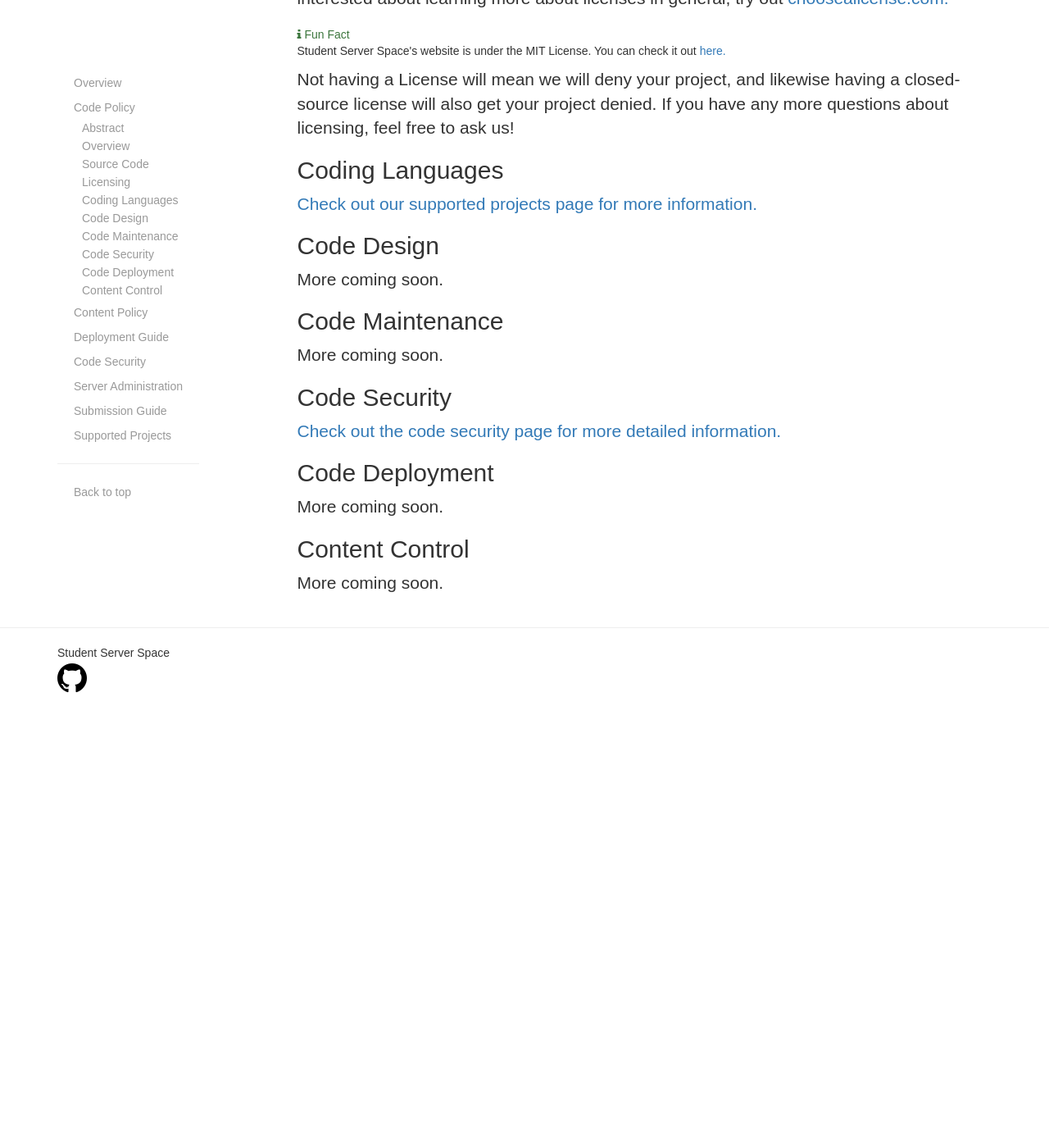
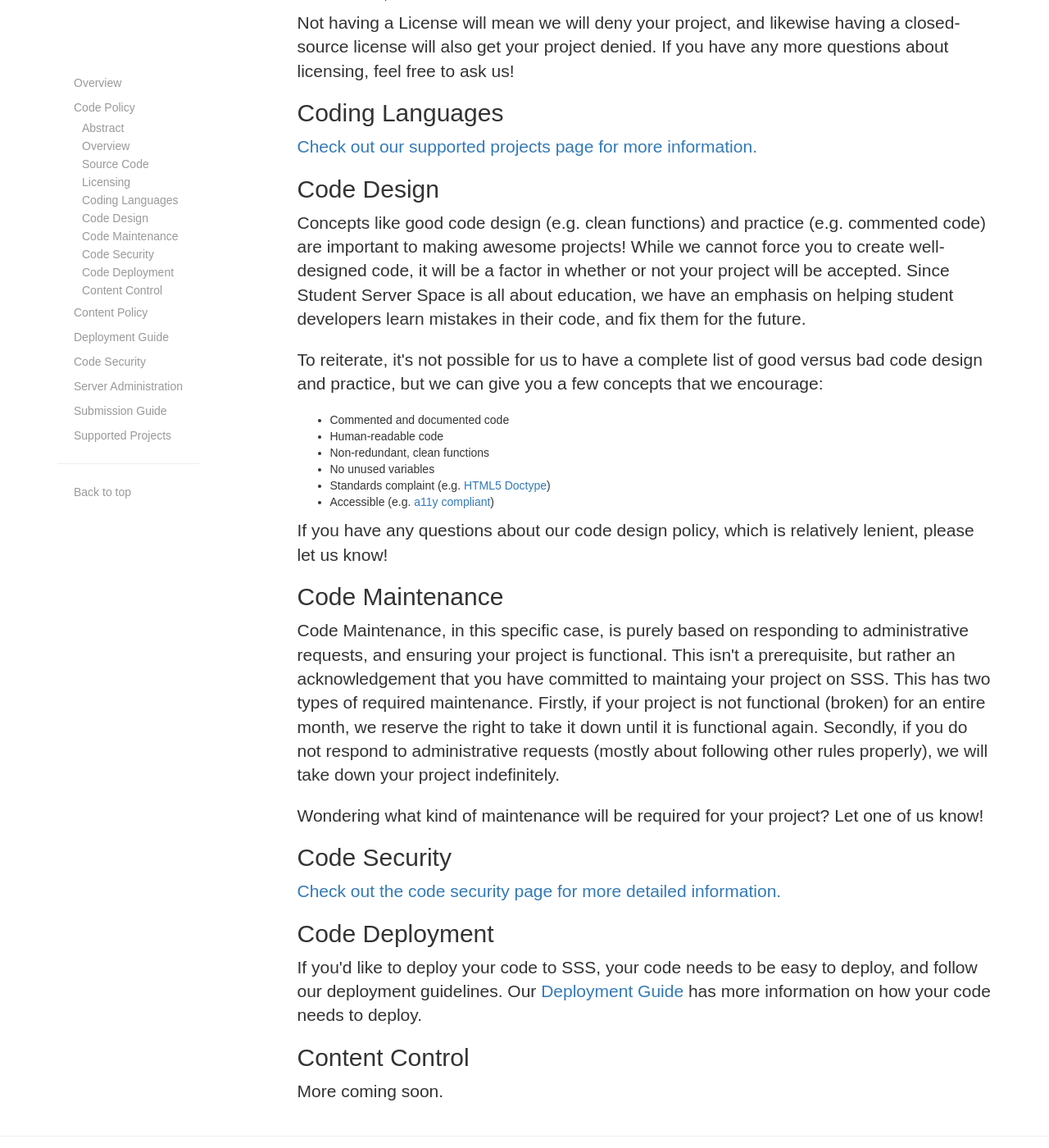
Before and after one commit to mattxwang/sss-website, a Jekyll site: the page built from _docs/code.html, in a window 1280 px wide and 1400 px high, scrolled down 2623 px. Shown: the whole window at 82% size. Built offline with Jekyll 4.4.1, drawn with Linux system fonts in a browser that asks for light colours; nearby versions of some CDN libraries; library files that are not in the unit come from our copies; before the commit the page ends 3471 px from its top, so only the background shows below that; some of the changed text lies outside the part shown.

Commit message:
updates a few code policy details

```diff
--- a/_docs/code.html
+++ b/_docs/code.html
@@ -103,10 +103,10 @@
             Code Maintenance
           </td>
           <td>
-            Code needs to be well-maintained; if there are large bugs in the software that are not fixed within a month, it will be taken down. In addition, if there is time-relevant information that is not updated, we will give you a warning, and possible probation.
+            Your project needs to be maintained, by responding to administration requests, and ensuring your project stays functional.
           </td>
           <td>
-            Bug-fixing, complying to administration requests, updating time-relevant information.
+            Bug-fixing, and complying to administration requests.
           </td>
         </tr>
         <tr>
@@ -125,7 +125,7 @@
             Code Deployment
           </td>
           <td>
-            We require a bash, non-sudo build script for your code. An explanation can be found in the deployment section.
+            We require a bash, non-sudo build script for your code. An explanation can be found in the <a href="{{site.baseurl}}/docs/deploy">deployment guide.</a>
           </td>
           <td>
             <a href="https://github.com/malsf21/world.ac/blob/master/setup.sh">WAC Setup Script</a>
@@ -149,11 +149,15 @@
 <div class="section">
   <h2 class="section-header" id="source-code">Source Code</h2>
   <p class="lead">
-    All of your project's code should be open-source. <a href="https://en.wikipedia.org/wiki/Open-source_software">According to Wikipedia</a>, open-source is defined as:
+    Your project must be open source, no exceptions.
   </p>
-  <blockquote class="blockquote">
-    ... computer software with its source code made available with a license in which the copyright holder provides the rights to study, change, and distribute the software to anyone and for any purpose.
-  </blockquote>
+  <div class="card card-block card-outline-primary">
+    <span class="text-primary"><span class="fa fa-book"></span> Definition</span>
+    <p>
+      Open source software is computer software with its source code made available with a license in which the copyright holder provides the rights to study, change, and distribute the software to anyone and for any purpose.
+    </p>
+    <a href="https://en.wikipedia.org/wiki/Open-source_software">- Wikipedia</a>
+  </div>
   <p class="lead">
     We require open-source software for two reasons. Firstly, we believe in principle that open-source software is beneficial: you're giving back to the community, allowing other people to learn from your work, and foster collaborative development. Open-source is becoming more and more popular in the workforce, and we want to make the transition easy for you. The second reason is that it makes integration very easy for us: we can view all of your source code easily, and deploy it even easier.
   </p>
@@ -202,13 +206,42 @@
 <div class="section">
   <h2 class="section-header" id="code-design">Code Design</h2>
   <p class="lead">
-    More coming soon.
+    Concepts like good code design (e.g. clean functions) and practice (e.g. commented code) are important to making awesome projects! While we cannot force you to create well-designed code, it will be a factor in whether or not your project will be accepted. Since Student Server Space is all about education, we have an emphasis on helping student developers learn mistakes in their code, and fix them for the future.
+  </p>
+  <p class="lead">
+    To reiterate, it's not possible for us to have a complete list of good versus bad code design and practice, but we can give you a few concepts that we encourage:
+  </p>
+  <ul>
+    <li>
+      Commented and documented code
+    </li>
+    <li>
+      Human-readable code
+    </li>
+    <li>
+      Non-redundant, clean functions
+    </li>
+    <li>
+      No unused variables
+    </li>
+    <li>
+      Standards complaint (e.g. <a href="https://developer.mozilla.org/en-US/docs/Web/Guide/HTML/HTML5/Introduction_to_HTML5H">HTML5 Doctype</a>)
+    </li>
+    <li>
+      Accessible (e.g. <a href="http://a11yproject.com/">a11y compliant</a>)
+    </li>
+  </ul>
+  <p class="lead">
+    If you have any questions about our code design policy, which is relatively lenient, please let us know!
   </p>
 </div>
 <div class="section">
   <h2 class="section-header" id="code-maintenance">Code Maintenance</h2>
   <p class="lead">
-    More coming soon.
+    Code Maintenance, in this specific case, is purely based on responding to administrative requests, and ensuring your project is functional. This isn't a prerequisite, but rather an acknowledgement that you have committed to maintaing your project on SSS. This has two types of required maintenance. Firstly, if your project is not functional (broken) for an entire month, we reserve the right to take it down until it is functional again. Secondly, if you do not respond to administrative requests (mostly about following other rules properly), we will take down your project indefinitely.
+  </p>
+  <p class="lead">
+    Wondering what kind of maintenance will be required for your project? Let one of us know!
   </p>
 </div>
 <div class="section">
@@ -220,7 +253,7 @@
 <div class="section">
   <h2 class="section-header" id="code-deployment">Code Deployment</h2>
   <p class="lead">
-    More coming soon.
+    If you'd like to deploy your code to SSS, your code needs to be easy to deploy, and follow our deployment guidelines. Our <a href="{{site.baseurl}}/docs/deploy">Deployment Guide</a> has more information on how your code needs to deploy.
   </p>
 </div>
 <div class="section">
```
